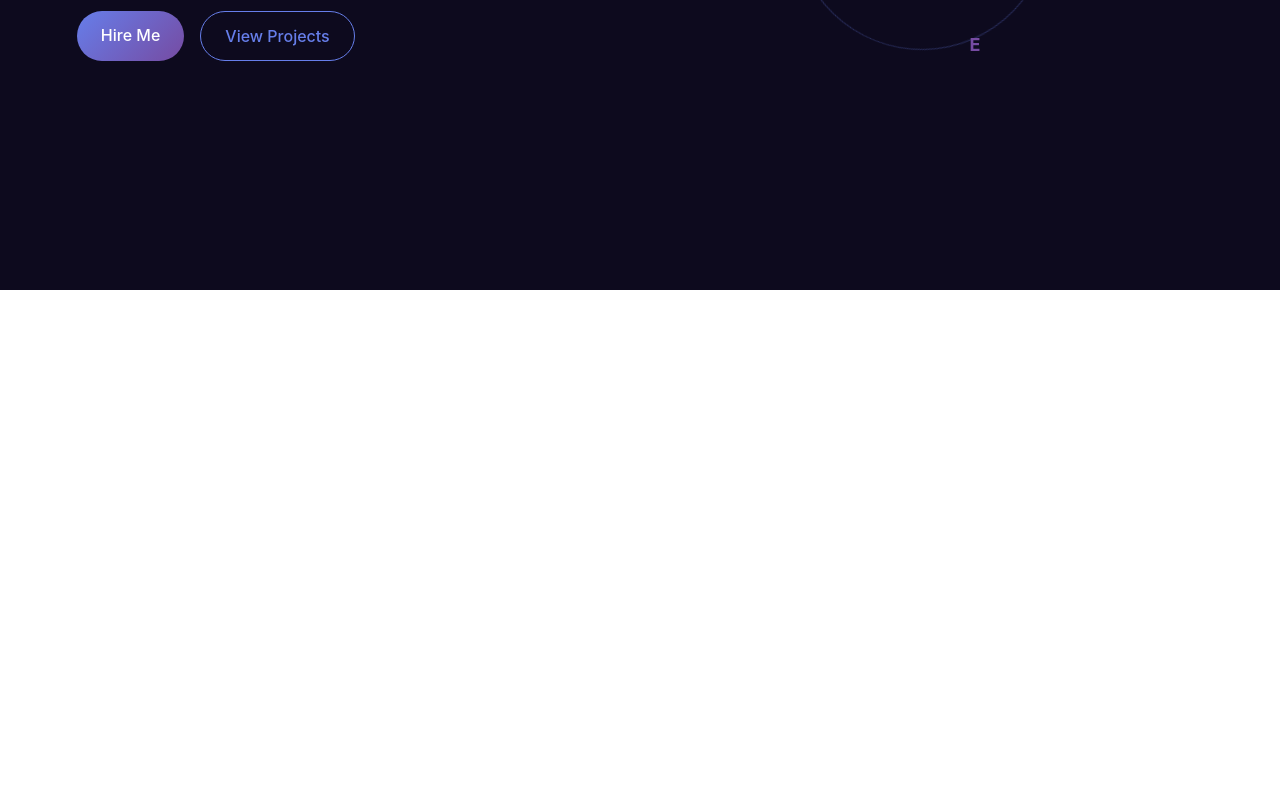
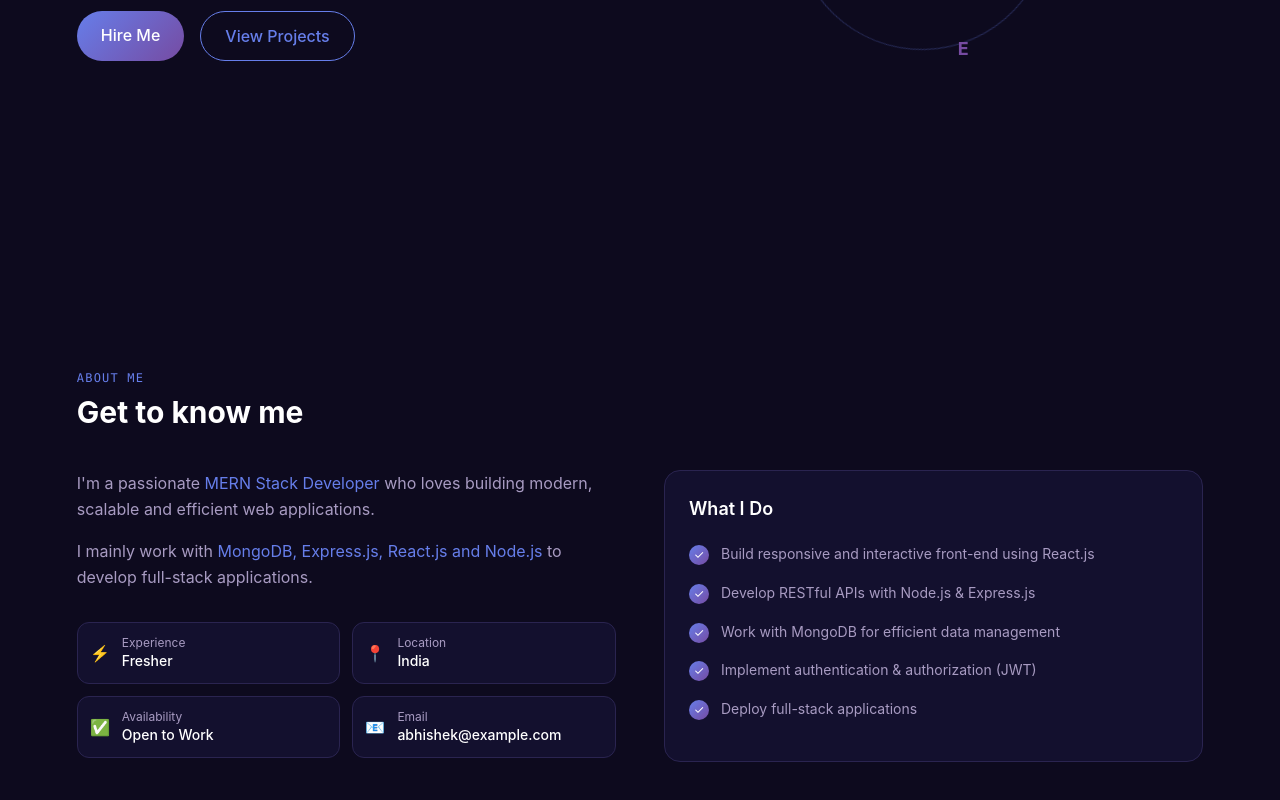
Before and after one commit to abhishekprajapativns/-abhishek-portfolio, a React (Vite) app: page / in a window 1280 px wide. Shown: the part 510-1310 px from the top of the page. Before the commit the page ends 800 px from the top, so only its background shows below. Built offline with nearby package versions, Linux system fonts and the light colour scheme.

Commit message:
feat: add About component

```diff
--- a/src/App.jsx
+++ b/src/App.jsx
@@ -1,11 +1,13 @@
 import Navbar from "./components/Navbar";
 import Hero from "./components/Hero";
+import About from "./components/About";
 
 function App() {
   return (
     <div className="bg-[#0d0a1e] min-h-screen">
       <Navbar />
       <Hero />
+      <About />
     </div>
   );
 }
--- a/src/components/About.jsx
+++ b/src/components/About.jsx
@@ -1,18 +1,86 @@
 function About() {
   return (
-    <section id="about" className="about">
-      <h2 className="section-title">
-        About <span className="gradient-text">Me</span>
-      </h2>
-      <div className="about-content">
-        <p>
-          I'm a passionate Full Stack Developer with expertise in building
-          scalable web applications.
-        </p>
-        <p>
-          When I'm not coding, you'll find me exploring new technologies and
-          contributing to open-source projects.
-        </p>
+    <section id="about" className="py-20 px-[6%]">
+      {/* Section Label */}
+
+      <p className="text-xs font-mono text-[#667eea] tracking-widest uppercase mb-2">
+        About Me
+      </p>
+
+      {/* Section Title */}
+
+      <h2 className="text-3xl font-bold text-white mb-10">Get to know me</h2>
+
+      {/* Grid */}
+
+      <div className="grid grid-cols-1 md:grid-cols-2 gap-12">
+        {/* Left Side */}
+
+        <div>
+          {/* Description */}
+
+          <p className="text-[#a89bc2] leading-relaxed mb-4">
+            I'm a passionate{" "}
+            <span className="text-[#667eea]">MERN Stack Developer</span> who
+            loves building modern, scalable and efficient web applications.
+          </p>
+
+          <p className="text-[#a89bc2] leading-relaxed mb-8">
+            I mainly work with{" "}
+            <span className="text-[#667eea]">
+              MongoDB, Express.js, React.js and Node.js
+            </span>{" "}
+            to develop full-stack applications.
+          </p>
+
+          {/* Info Boxes */}
+
+          <div className="grid grid-cols-2 gap-3">
+            {[
+              { icon: "⚡", label: "Experience", value: "Fresher" },
+              { icon: "📍", label: "Location", value: "India" },
+              { icon: "✅", label: "Availability", value: "Open to Work" },
+              { icon: "📧", label: "Email", value: "abhishek@example.com" },
+            ].map((item) => (
+              <div
+                key={item.label}
+                className="bg-[#13102e] border border-[#2a2450] rounded-xl p-3 flex items-center gap-3"
+              >
+                <span>{item.icon}</span>
+                <div>
+                  <p className="text-[#a89bc2] text-xs">{item.label}</p>
+                  <p className="text-white text-sm font-medium">{item.value}</p>
+                </div>
+              </div>
+            ))}
+          </div>
+        </div>
+
+        {/* Right Side */}
+
+        <div className="bg-[#13102e] border border-[#2a2450] rounded-2xl p-6">
+          <h3 className="text-white font-semibold text-lg mb-5">What I Do</h3>
+
+          {[
+            "Build responsive and interactive front-end using React.js",
+            "Develop RESTful APIs with Node.js & Express.js",
+            "Work with MongoDB for efficient data management",
+            "Implement authentication & authorization (JWT)",
+            "Deploy full-stack applications",
+          ].map((item) => (
+            <div key={item} className="flex items-start gap-3 mb-4">
+              <div
+                className="w-5 h-5 rounded-full flex items-center justify-center shrink-0 mt-0.5"
+                style={{
+                  background: "linear-gradient(135deg, #667eea, #764ba2)",
+                }}
+              >
+                <span className="text-white text-xs">✓</span>
+              </div>
+              <p className="text-[#a89bc2] text-sm leading-relaxed">{item}</p>
+            </div>
+          ))}
+        </div>
       </div>
     </section>
   );
```
